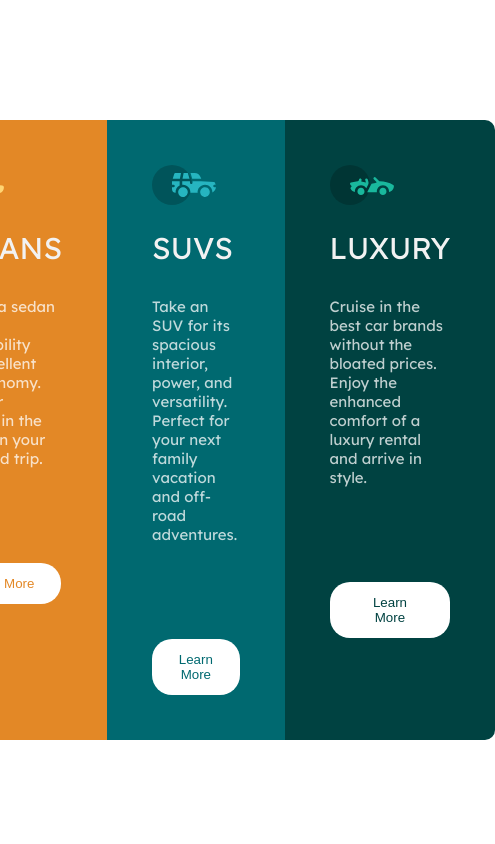
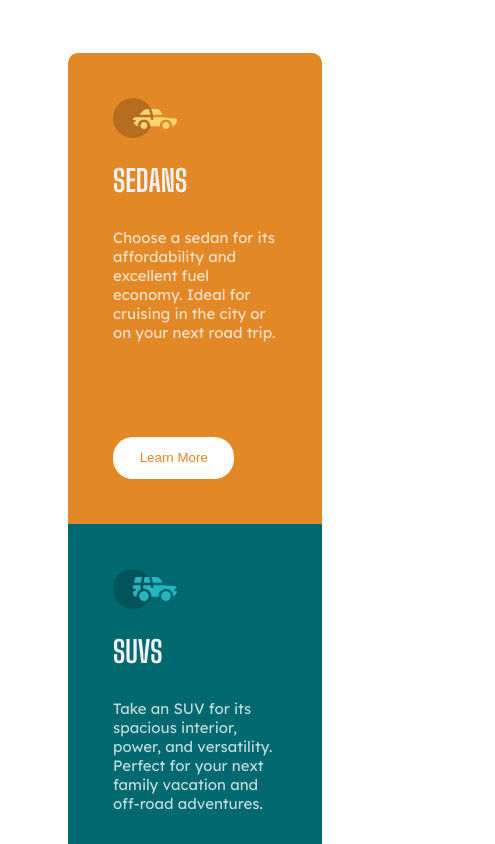
Before and after one commit to sangoonate/3-column-preview-card-component, a plain HTML site: page 3-column-preview-card-component/index.html in a window 390 px wide. Shown: the top 844 px of the page, 495 px wide, since content can reach past the window. Drawn offline with Linux system fonts and the light colour scheme.

Commit message:
created mobile

```diff
--- a/3-column-preview-card-component/index.html
+++ b/3-column-preview-card-component/index.html
@@ -3,6 +3,7 @@
 
 <head>
     <link rel="stylesheet" href="style.css">
+    <meta name="viewport" content="width=device-width, initial-scale=1">
     <meta charset="UTF-8">
     <title>3-columm-preview-card-component-main</title>
 </head>
--- a/3-column-preview-card-component/style.css
+++ b/3-column-preview-card-component/style.css
@@ -5,14 +5,13 @@
 }
 
 @font-face {
-    font-family: Lexend Deca;
-    src: url("Lexend_Deca/static/LexendDeca-Bold.ttf");
+    font-family: Big Shoulders Display;
+    src: url("Big_Shoulders_Display/static/BigShouldersDisplay-Bold.ttf");
     font-weight: 700;
 }
 
 :root {
     box-sizing: border-box;
-    font-family: Lexend Deca;
     font-size: 15px;
     /* Primary */
     --bright-orange: hsl(31, 77%, 52%);
@@ -51,10 +50,25 @@ body {
     border-radius: 20px;
 }
 
+@media (max-width:700px) {
+    .inner-container {
+        padding: 3em 4em;
+        display: block;
+    }
+}
+
 .box1 {
     background-color: var(--bright-orange);
     border-top-left-radius: 10px;
     border-bottom-left-radius: 10px;
+}
+
+@media (max-width: 700px) {
+    .box1 {
+        border-top-left-radius: 10px;
+        border-top-right-radius: 10px;
+        border-bottom-left-radius: 0px;
+    }
 }
 
 .box2 {
@@ -67,15 +81,24 @@ body {
     border-bottom-right-radius: 10px;
 }
 
+@media (max-width: 700px) {
+    .box3 {
+        border-top-right-radius: 0px;
+        border-bottom-left-radius: 10px;
+    }
+}
+
 .box h1 {
-    font-weight: 400;
+    font-weight: 700;
     color: var(--very-light-gray);
+    font-family: Big Shoulders Display;
 }
 
 .box p {
     font-weight: 400;
     margin-top: 2em;
     color: var(--transparent-white);
+    font-family: Lexend Deca;
 }
 
 .box {
```
Also changed, not shown: 3-column-preview-card-component/Big_Shoulders_Display/BigShouldersDisplay-VariableFont_wght.ttf (added), 3-column-preview-card-component/Big_Shoulders_Display/OFL.txt (added), 3-column-preview-card-component/Big_Shoulders_Display/README.txt (added), 3-column-preview-card-component/Big_Shoulders_Display/static/BigShouldersDisplay-Black.ttf (added), 3-column-preview-card-component/Big_Shoulders_Display/static/BigShouldersDisplay-Bold.ttf (added), 3-column-preview-card-component/Big_Shoulders_Display/static/BigShouldersDisplay-ExtraBold.ttf (added), 3-column-preview-card-component/Big_Shoulders_Display/static/BigShouldersDisplay-ExtraLight.ttf (added), 3-column-preview-card-component/Big_Shoulders_Display/static/BigShouldersDisplay-Light.ttf (added), 3-column-preview-card-component/Big_Shoulders_Display/static/BigShouldersDisplay-Medium.ttf (added), 3-column-preview-card-component/Big_Shoulders_Display/static/BigShouldersDisplay-Regular.ttf (added), 3-column-preview-card-component/Big_Shoulders_Display/static/BigShouldersDisplay-SemiBold.ttf (added), 3-column-preview-card-component/Big_Shoulders_Display/static/BigShouldersDisplay-Thin.ttf (added).
